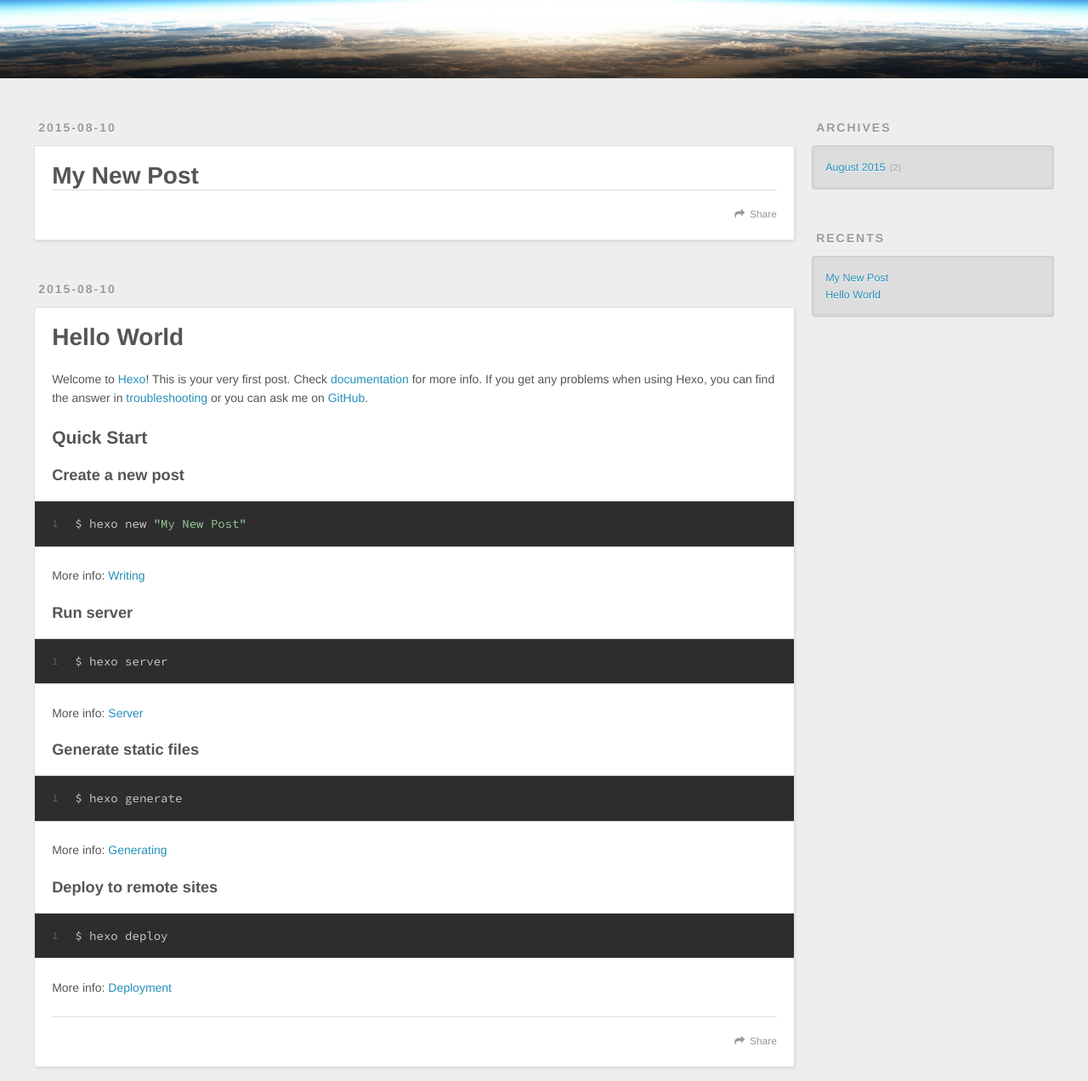
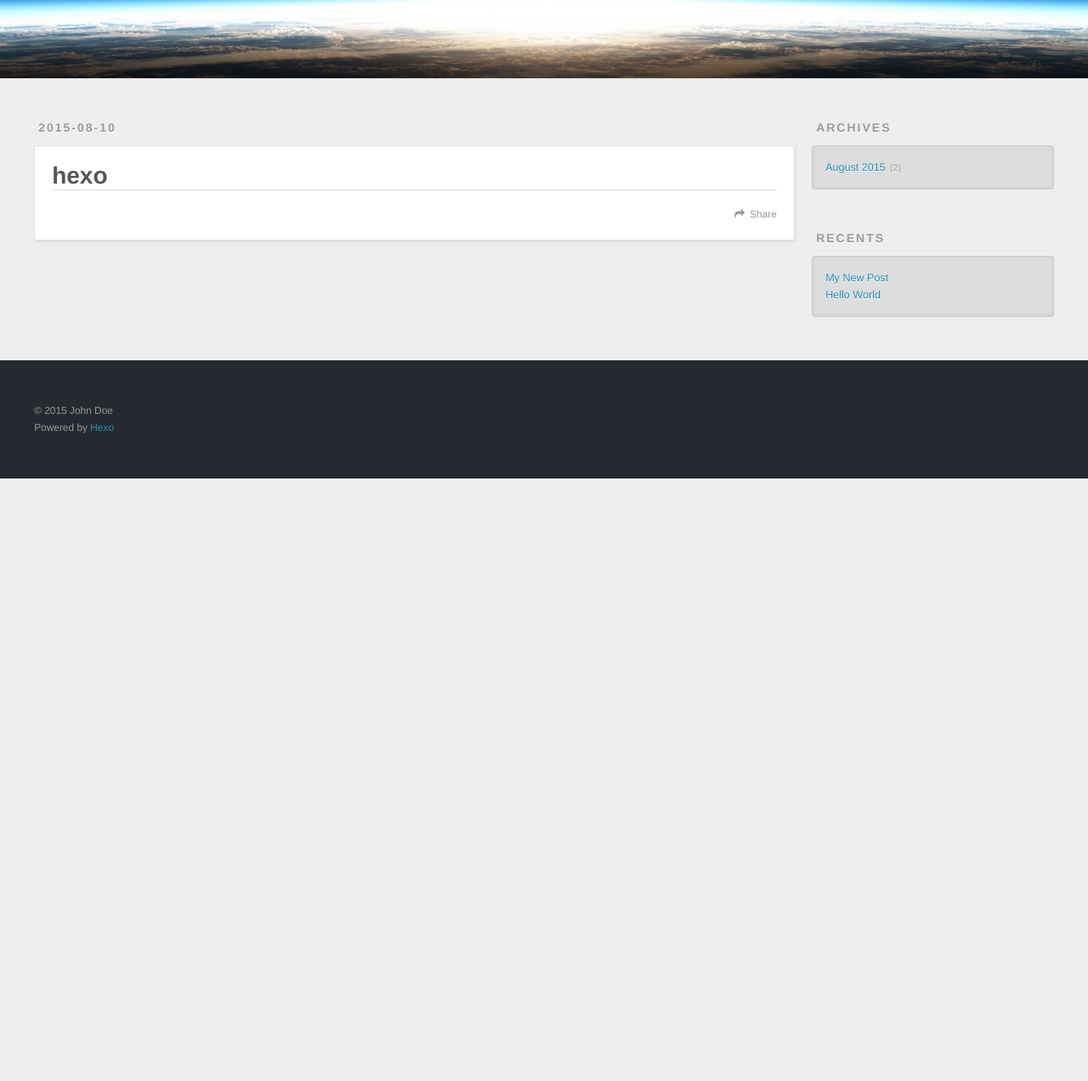
Before and after one commit to horklim/horklim.github.io, a plain HTML site: page hexo/index.html in a window 1280 px wide. Shown: the part 208-1480 px from the top of the page at 85% size. After the commit the page ends 800 px from the top, so only its background shows below. Drawn offline with nearby package versions, Linux system fonts and the light colour scheme.

Commit message:
Site updated: 2015-08-10 13:52:18

```diff
--- a/index.html
+++ b/hexo/index.html
@@ -3,16 +3,17 @@
 <head>
   <meta charset="utf-8">
 
-  <title>Hexo</title>
+  <title>hexo | Hexo</title>
   <meta name="viewport" content="width=device-width, initial-scale=1, maximum-scale=1">
   <meta name="description">
 <meta property="og:type" content="website">
-<meta property="og:title" content="Hexo">
-<meta property="og:url" content="http://yoursite.com/index.html">
+<meta property="og:title" content="hexo">
+<meta property="og:url" content="http://yoursite.com/hexo/index.html">
 <meta property="og:site_name" content="Hexo">
 <meta property="og:description">
+<meta property="og:updated_time" content="2015-08-10T03:00:52.168Z">
 <meta name="twitter:card" content="summary">
-<meta name="twitter:title" content="Hexo">
+<meta name="twitter:title" content="hexo">
 <meta name="twitter:description">
 
     <link rel="alternative" href="/atom.xml" title="Hexo" type="application/atom+xml">
@@ -59,12 +60,10 @@
   </div>
 </header>
       <div class="outer">
-        <section id="main">
-
-    <article id="post-My-New-Post" class="article article-type-post" itemscope itemprop="blogPost">
+        <section id="main"><article id="page-undefined" class="article article-type-page" itemscope itemprop="blogPost">
   <div class="article-meta">
-    <a href="/2015/08/10/My-New-Post/" class="article-date">
-  <time datetime="2015-08-10T02:36:53.000Z" itemprop="datePublished">2015-08-10</time>
+    <a href="/hexo/index.html" class="article-date">
+  <time datetime="2015-08-10T03:00:52.000Z" itemprop="datePublished">2015-08-10</time>
 </a>
 
   </div>
@@ -74,8 +73,8 @@
       <header class="article-header">
 
 
-    <h1 itemprop="name">
-      <a class="article-title" href="/2015/08/10/My-New-Post/">My New Post</a>
+    <h1 class="article-title" itemprop="name">
+      hexo
     </h1>
 
 
@@ -87,61 +86,15 @@
 
     </div>
     <footer class="article-footer">
-      <a data-url="http://yoursite.com/2015/08/10/My-New-Post/" data-id="cid5b6fcq0000hwa57sibw9ey" class="article-share-link">Share</a>
+      <a data-url="http://yoursite.com/hexo/index.html" data-id="cid5c11km0001e0a5ffgnr00z" class="article-share-link">Share</a>
 
 
     </footer>
   </div>
 
-</article>
 
 
-
-    <article id="post-hello-world" class="article article-type-post" itemscope itemprop="blogPost">
-  <div class="article-meta">
-    <a href="/2015/08/10/hello-world/" class="article-date">
-  <time datetime="2015-08-10T02:07:55.708Z" itemprop="datePublished">2015-08-10</time>
-</a>
-
-  </div>
-  <div class="article-inner">
-
-
-      <header class="article-header">
-
-
-    <h1 itemprop="name">
-      <a class="article-title" href="/2015/08/10/hello-world/">Hello World</a>
-    </h1>
-
-
-      </header>
-
-    <div class="article-entry" itemprop="articleBody">
-
-        <p>Welcome to <a href="http://hexo.io/" target="_blank" rel="external">Hexo</a>! This is your very first post. Check <a href="http://hexo.io/docs/" target="_blank" rel="external">documentation</a> for more info. If you get any problems when using Hexo, you can find the answer in <a href="http://hexo.io/docs/troubleshooting.html" target="_blank" rel="external">troubleshooting</a> or you can ask me on <a href="https://github.com/hexojs/hexo/issues" target="_blank" rel="external">GitHub</a>.</p>
-<h2 id="Quick_Start">Quick Start</h2><h3 id="Create_a_new_post">Create a new post</h3><figure class="highlight bash"><table><tr><td class="gutter"><pre><span class="line">1</span><br></pre></td><td class="code"><pre><span class="line">$ hexo new <span class="string">"My New Post"</span></span><br></pre></td></tr></table></figure>
-<p>More info: <a href="http://hexo.io/docs/writing.html" target="_blank" rel="external">Writing</a></p>
-<h3 id="Run_server">Run server</h3><figure class="highlight bash"><table><tr><td class="gutter"><pre><span class="line">1</span><br></pre></td><td class="code"><pre><span class="line">$ hexo server</span><br></pre></td></tr></table></figure>
-<p>More info: <a href="http://hexo.io/docs/server.html" target="_blank" rel="external">Server</a></p>
-<h3 id="Generate_static_files">Generate static files</h3><figure class="highlight bash"><table><tr><td class="gutter"><pre><span class="line">1</span><br></pre></td><td class="code"><pre><span class="line">$ hexo generate</span><br></pre></td></tr></table></figure>
-<p>More info: <a href="http://hexo.io/docs/generating.html" target="_blank" rel="external">Generating</a></p>
-<h3 id="Deploy_to_remote_sites">Deploy to remote sites</h3><figure class="highlight bash"><table><tr><td class="gutter"><pre><span class="line">1</span><br></pre></td><td class="code"><pre><span class="line">$ hexo deploy</span><br></pre></td></tr></table></figure>
-<p>More info: <a href="http://hexo.io/docs/deployment.html" target="_blank" rel="external">Deployment</a></p>
-
-
-    </div>
-    <footer class="article-footer">
-      <a data-url="http://yoursite.com/2015/08/10/hello-world/" data-id="cid5b6fdz0001hwa5dv83vng8" class="article-share-link">Share</a>
-
-
-    </footer>
-  </div>
-
 </article>
-
-
-
 
 </section>
 
```
Also changed, not shown: 2015/08/10/My-New-Post/index.html (+1 -1 lines), 2015/08/10/hello-world/index.html (+1 -1 lines).
